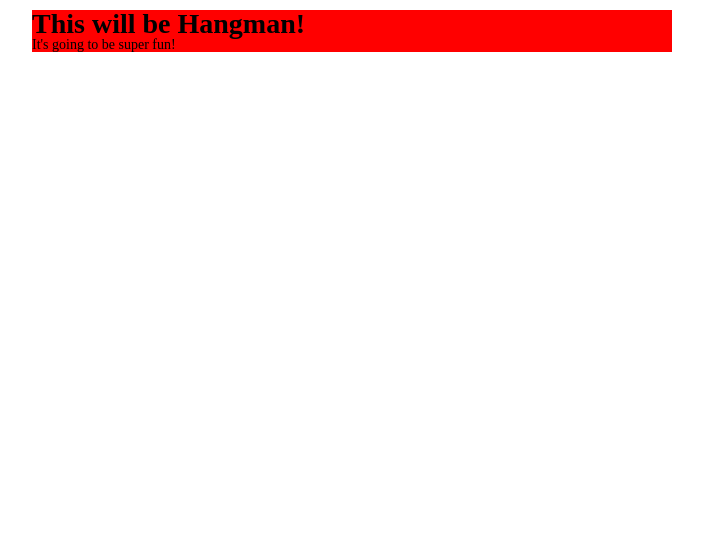
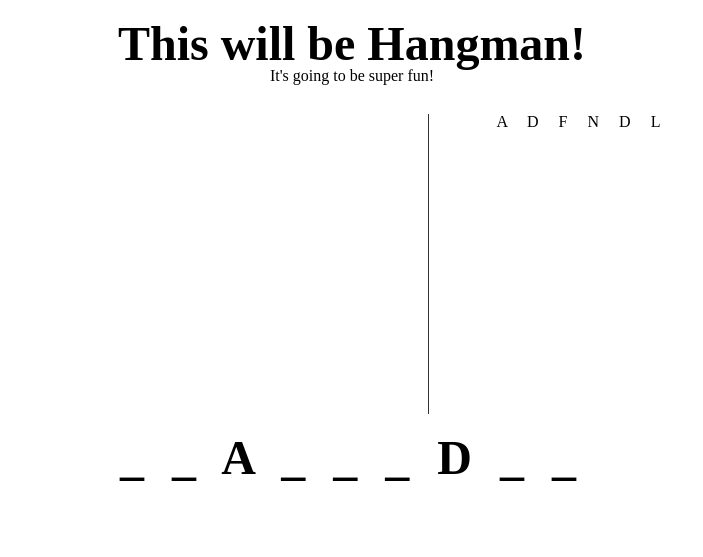
Before and after one commit to duncan-iaria/Hangman-Game, a plain HTML site: page index.html in a window 1280 px wide. Shown: the whole page, without its empty margins (288-991 px from the left). Drawn offline with Linux system fonts and the light colour scheme.

Commit message:
set up basic view for hangman game

```diff
--- a/assets/css/style.css
+++ b/assets/css/style.css
@@ -3,18 +3,67 @@
 /*GLOBAL*/
 body
 {
-	font-size: 14px;
+	font-size: 16px;
 }
 
 h1
 {
-	font-size: 2em;
+	font-size: 3em;
 	font-weight: bold;
+}
+
+header
+{
+	text-align: center;
+	padding: 10px;
+	margin-bottom: 20px;
+}
+
+section
+{
 }
 
 .container
 {
-	width: 50%;
+	width: 60%;
 	margin: 10px auto;
-	background-color: red;
+	/*background-color: red;*/
 }
+
+.feedback-img
+{
+	width: calc( 60% - 1px );
+	height: 300px;
+	float: left;
+	border-right: 1px #333 solid;
+}
+
+.guessed-letters
+{
+	width: 40%;
+	height: 300px;
+	float: right;
+}
+
+.word
+{
+	margin-top: 20px;
+	padding: 20px;
+	clear: both;
+	height: 100px;
+
+	text-align: center;
+}
+
+.word > h1
+{
+	letter-spacing: 8px;
+}
+
+.letter-box
+{
+	letter-spacing: 8px;
+	width: 70%;
+	margin: 0 auto;
+	text-align: center;
+}
--- a/assets/js/game.js
+++ b/assets/js/game.js
@@ -11,6 +11,7 @@ window.addEventListener( "keydown", function( e )
 //define hangman game object
 var hangMan =
 {
+    isEnabled: false,
     maxTurns: 12,
     currentTurn: 0,
 
@@ -23,10 +24,14 @@ var hangMan =
     //check what button was pressed
     checkKeyInput: function( keyEvent )
     {
-    	this.currentTurn--;
-    	console.log( keyEvent.key + " - " + this.currentTurn );
+        //if the game is enabled, evaluate key presses
+        if( this.isEnabled )
+        {
+            this.currentTurn--;
+            console.log( keyEvent.key + " - " + this.currentTurn );
 
-    	this.evaluteWinCondition();
+            this.evaluteWinCondition();
+        }
     },
 
     //check if you've won or lost
--- a/index.html
+++ b/index.html
@@ -10,8 +10,31 @@
 
 <body>
 	<div class="container">
-		<h1>This will be Hangman!</h1>
-		<p>It's going to be super fun!</p>
+
+		<!-- HEADER -->
+		<header>
+			<h1>This will be Hangman!</h1>
+			<p>It's going to be super fun!</p>
+		</header>
+
+		<!-- IMAGE SECTION -->
+		<section class="feedback-img">
+
+		</section>
+
+		<!-- GUESSED LETTERS SECTION -->
+		<section class="guessed-letters">
+			<div class="letter-box">
+				A D F N D L
+			</div>
+
+		</section>
+
+		<!-- WORD GUESS SECTION -->
+		<section class="word">
+			<h1> _ _ A _ _ _ D _ _ </h1>
+		</section>
+
 	</div>
 </body>
 
```
